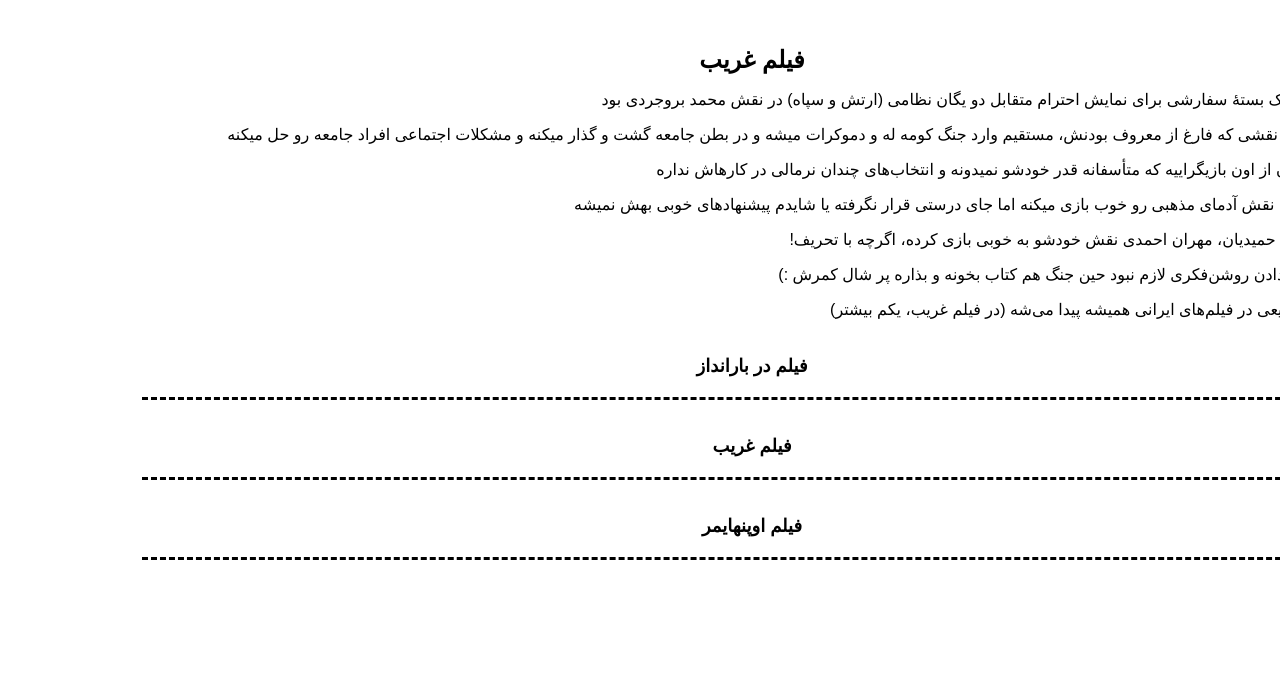
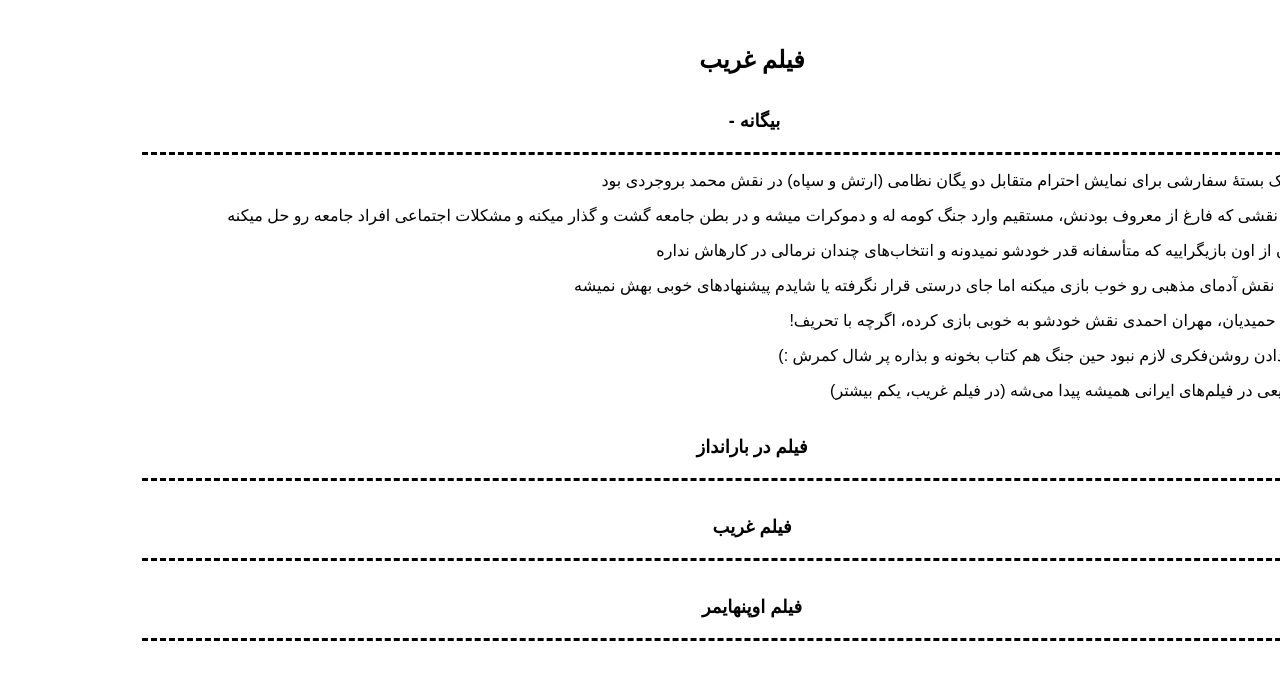
Before and after one commit to darkblog/darkblog.github.io, a Jekyll site: the page built from _posts/2023-8-7-2.md, in a window 1280 px wide. Shown: the top 680 px of the page. Built offline with Jekyll 4.4.1, drawn with Linux system fonts in a browser that asks for light colours.

Commit message:
Update post.html

```diff
--- a/_layouts/post.html
+++ b/_layouts/post.html
@@ -2,7 +2,7 @@
 layout: default
 ---
 
-{{ content }}
+<h2><a href="https://biganeh.com/">بیگانه</a>&nbsp;-&nbsp;</h2>{{ content }}
 {% for post in site.posts limit:10000 %}
 <h2><a href="{{ site.url }}{{ post.url }}">{{ post.title }}</a></h2>
 {% endfor %}
```
